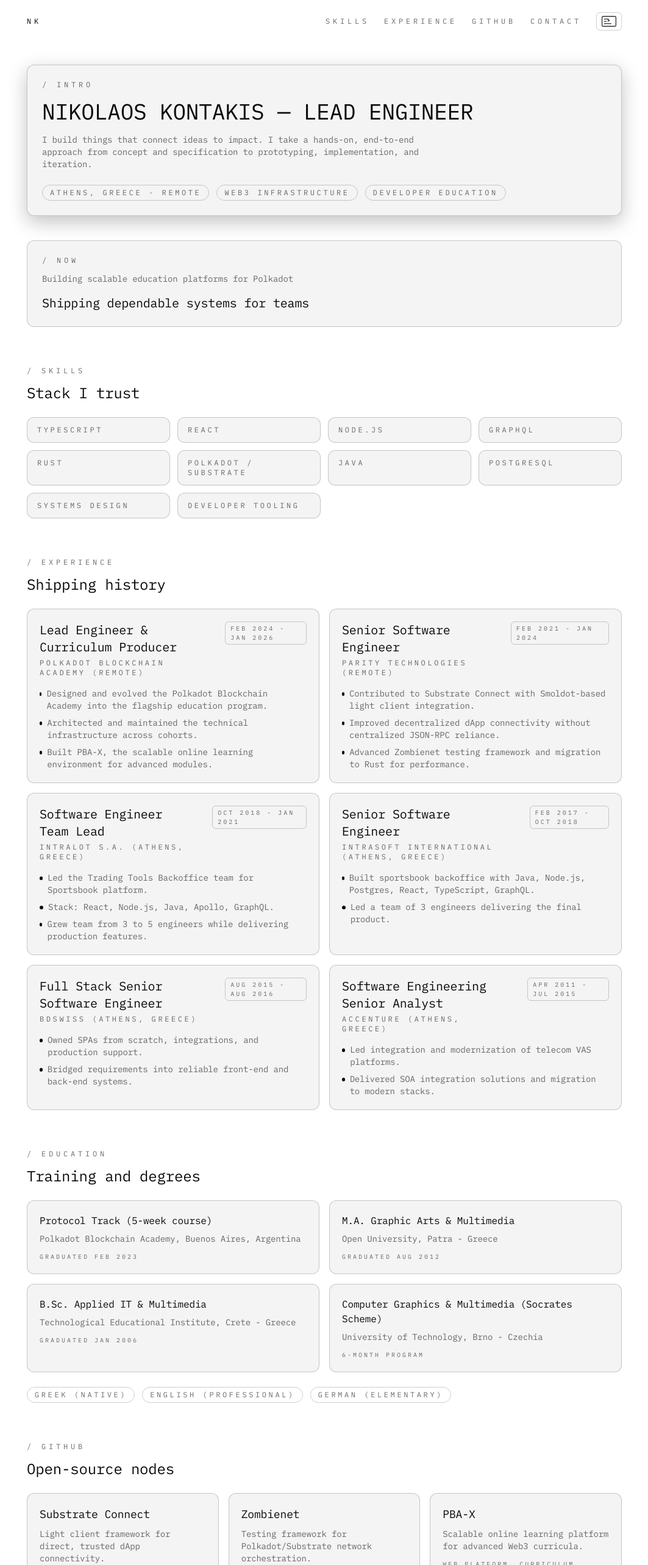
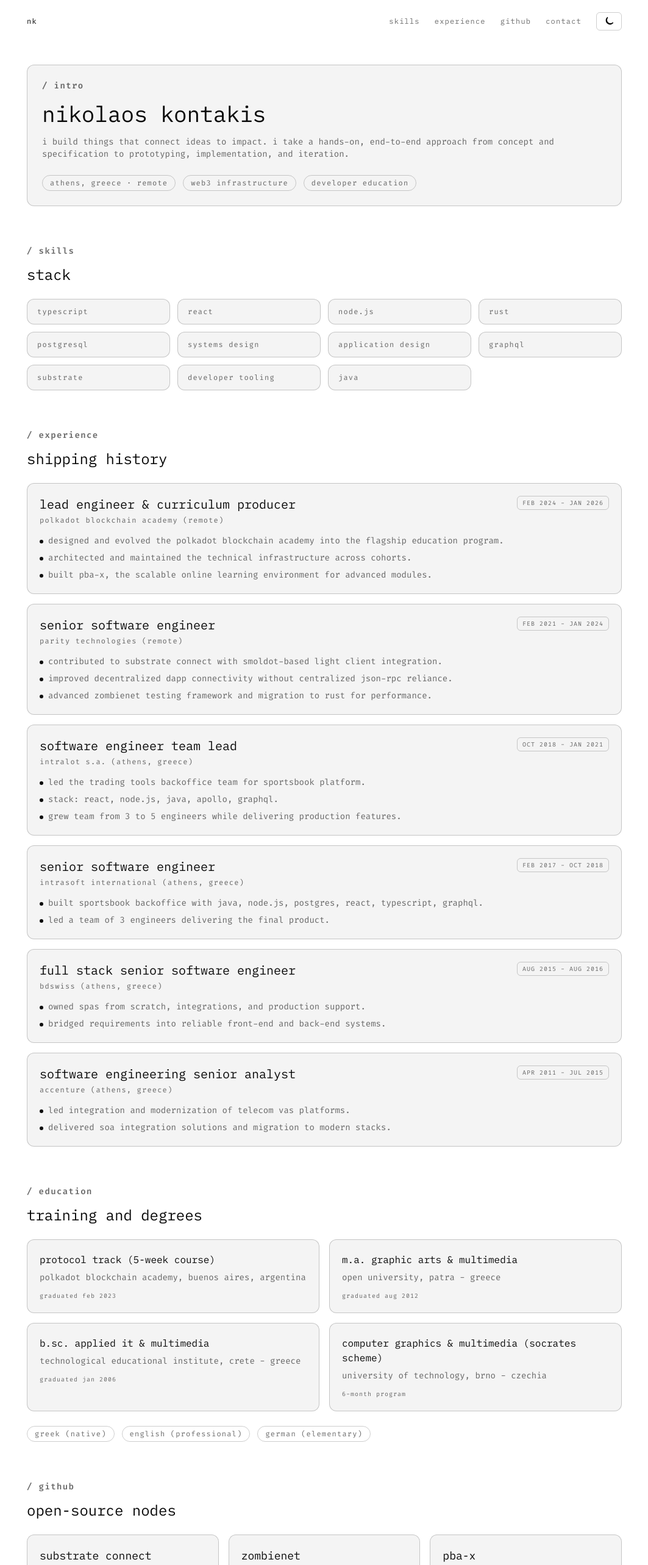
Before and after one commit to wirednkod/i, a React (Vite) app: page / in a window 1280 px wide. Shown: the part 20-2586 px from the top of the page at 61% size, without its empty margins (108-1171 px from the left). Built offline with nearby package versions, Linux system fonts and the light colour scheme.

Commit message:
redesign my website

```diff
--- a/index.html
+++ b/index.html
@@ -3,11 +3,11 @@
   <head>
     <meta charset="UTF-8" />
     <meta name="viewport" content="width=device-width, initial-scale=1.0" />
-    <title>Nikolaos Kontakis — Lead Engineer</title>
+    <title>nikolaos kontakis — lead engineer</title>
     <link rel="preconnect" href="https://fonts.googleapis.com" />
     <link rel="preconnect" href="https://fonts.gstatic.com" crossorigin />
     <link
-      href="https://fonts.googleapis.com/css2?family=IBM+Plex+Mono:wght@300;400;500;600&display=swap"
+      href="https://fonts.googleapis.com/css2?family=Fira+Code:wght@300;400;500;600&family=IBM+Plex+Mono:wght@300;400;500;600&display=swap"
       rel="stylesheet"
     />
   </head>
--- a/src/App.tsx
+++ b/src/App.tsx
@@ -1,120 +1,121 @@
 import { useEffect, useState } from 'react'
 
 const skills = [
-  'TypeScript',
-  'React',
-  'Node.js',
-  'GraphQL',
-  'Rust',
-  'Polkadot / Substrate',
-  'Java',
-  'PostgreSQL',
-  'Systems Design',
-  'Developer Tooling',
+  'typescript',
+  'react',
+  'node.js',
+  'rust',
+  'postgresql',
+  'systems design',
+  'application design',
+  'graphql',
+  'substrate',
+  'developer tooling',
+  'java',
 ]
 
 const experience = [
   {
-    role: 'Lead Engineer & Curriculum Producer',
-    company: 'Polkadot Blockchain Academy (Remote)',
-    dates: 'Feb 2024 - Jan 2026',
+    role: 'lead engineer & curriculum producer',
+    company: 'polkadot blockchain academy (remote)',
+    dates: 'feb 2024 - jan 2026',
     highlights: [
-      'Designed and evolved the Polkadot Blockchain Academy into the flagship education program.',
-      'Architected and maintained the technical infrastructure across cohorts.',
-      'Built PBA-X, the scalable online learning environment for advanced modules.',
+      'designed and evolved the polkadot blockchain academy into the flagship education program.',
+      'architected and maintained the technical infrastructure across cohorts.',
+      'built pba-x, the scalable online learning environment for advanced modules.',
     ],
   },
   {
-    role: 'Senior Software Engineer',
-    company: 'Parity Technologies (Remote)',
-    dates: 'Feb 2021 - Jan 2024',
+    role: 'senior software engineer',
+    company: 'parity technologies (remote)',
+    dates: 'feb 2021 - jan 2024',
     highlights: [
-      'Contributed to Substrate Connect with Smoldot-based light client integration.',
-      'Improved decentralized dApp connectivity without centralized JSON-RPC reliance.',
-      'Advanced Zombienet testing framework and migration to Rust for performance.',
+      'contributed to substrate connect with smoldot-based light client integration.',
+      'improved decentralized dapp connectivity without centralized json-rpc reliance.',
+      'advanced zombienet testing framework and migration to rust for performance.',
     ],
   },
   {
-    role: 'Software Engineer Team Lead',
-    company: 'Intralot S.A. (Athens, Greece)',
-    dates: 'Oct 2018 - Jan 2021',
+    role: 'software engineer team lead',
+    company: 'intralot s.a. (athens, greece)',
+    dates: 'oct 2018 - jan 2021',
     highlights: [
-      'Led the Trading Tools Backoffice team for Sportsbook platform.',
-      'Stack: React, Node.js, Java, Apollo, GraphQL.',
-      'Grew team from 3 to 5 engineers while delivering production features.',
+      'led the trading tools backoffice team for sportsbook platform.',
+      'stack: react, node.js, java, apollo, graphql.',
+      'grew team from 3 to 5 engineers while delivering production features.',
     ],
   },
   {
-    role: 'Senior Software Engineer',
-    company: 'Intrasoft International (Athens, Greece)',
-    dates: 'Feb 2017 - Oct 2018',
+    role: 'senior software engineer',
+    company: 'intrasoft international (athens, greece)',
+    dates: 'feb 2017 - oct 2018',
     highlights: [
-      'Built sportsbook backoffice with Java, Node.js, Postgres, React, TypeScript, GraphQL.',
-      'Led a team of 3 engineers delivering the final product.',
+      'built sportsbook backoffice with java, node.js, postgres, react, typescript, graphql.',
+      'led a team of 3 engineers delivering the final product.',
     ],
   },
   {
-    role: 'Full Stack Senior Software Engineer',
-    company: 'BDSwiss (Athens, Greece)',
-    dates: 'Aug 2015 - Aug 2016',
+    role: 'full stack senior software engineer',
+    company: 'bdswiss (athens, greece)',
+    dates: 'aug 2015 - aug 2016',
     highlights: [
-      'Owned SPAs from scratch, integrations, and production support.',
-      'Bridged requirements into reliable front-end and back-end systems.',
+      'owned spas from scratch, integrations, and production support.',
+      'bridged requirements into reliable front-end and back-end systems.',
     ],
   },
   {
-    role: 'Software Engineering Senior Analyst',
-    company: 'Accenture (Athens, Greece)',
-    dates: 'Apr 2011 - Jul 2015',
+    role: 'software engineering senior analyst',
+    company: 'accenture (athens, greece)',
+    dates: 'apr 2011 - jul 2015',
     highlights: [
-      'Led integration and modernization of telecom VAS platforms.',
-      'Delivered SOA integration solutions and migration to modern stacks.',
+      'led integration and modernization of telecom vas platforms.',
+      'delivered soa integration solutions and migration to modern stacks.',
     ],
   },
 ]
 
 const projects = [
   {
-    name: 'Substrate Connect',
-    description: 'Light client framework for direct, trusted dApp connectivity.',
-    stack: 'Rust, TypeScript, Smoldot',
+    name: 'substrate connect',
+    description: 'light client framework for direct, trusted dapp connectivity.',
+    stack: 'rust, typescript, smoldot',
   },
   {
-    name: 'Zombienet',
-    description: 'Testing framework for Polkadot/Substrate network orchestration.',
-    stack: 'Rust, TypeScript',
+    name: 'zombienet',
+    description: 'testing framework for polkadot/substrate network orchestration.',
+    stack: 'rust, typescript',
   },
   {
-    name: 'PBA-X',
-    description: 'Scalable online learning platform for advanced Web3 curricula.',
-    stack: 'Web platform, curriculum systems',
+    name: 'pba-x',
+    description: 'scalable online learning platform for advanced web3 curricula.',
+    stack: 'web platform, curriculum systems',
   },
 ]
 
 const education = [
   {
-    program: 'Protocol Track (5-week course)',
-    school: 'Polkadot Blockchain Academy, Buenos Aires, Argentina',
-    date: 'Graduated Feb 2023',
+    program: 'protocol track (5-week course)',
+    school: 'polkadot blockchain academy, buenos aires, argentina',
+    date: 'graduated feb 2023',
   },
   {
-    program: 'M.A. Graphic Arts & Multimedia',
-    school: 'Open University, Patra - Greece',
-    date: 'Graduated Aug 2012',
+    program: 'm.a. graphic arts & multimedia',
+    school: 'open university, patra - greece',
+    date: 'graduated aug 2012',
   },
   {
-    program: 'B.Sc. Applied IT & Multimedia',
-    school: 'Technological Educational Institute, Crete - Greece',
-    date: 'Graduated Jan 2006',
+    program: 'b.sc. applied it & multimedia',
+    school: 'technological educational institute, crete - greece',
+    date: 'graduated jan 2006',
   },
   {
-    program: 'Computer Graphics & Multimedia (Socrates Scheme)',
-    school: 'University of Technology, Brno - Czechia',
+    program: 'computer graphics & multimedia (socrates scheme)',
+    school: 'university of technology, brno - czechia',
     date: '6-month program',
   },
 ]
 
-const languages = ['Greek (Native)', 'English (Professional)', 'German (Elementary)']
+const languages = ['greek (native)', 'english (professional)', 'german (elementary)']
 
 type ThemeMode = 'dark' | 'light'
 
@@ -136,75 +137,80 @@
     <div className="min-h-screen terminal-bg terminal-text">
       <div className="pointer-events-none fixed inset-0 bg-grain grid-overlay" />
       <div className="mx-auto flex min-h-screen max-w-5xl flex-col px-6 pb-16 pt-10">
-        <header className="flex items-center justify-between text-xs uppercase tracking-[0.4em] terminal-muted">
-          <span className="terminal-text">NK</span>
+        <header className="flex items-center justify-between text-xs tracking-[0.1em] terminal-muted">
+          <span className="terminal-text">nk</span>
           <div className="flex items-center gap-6">
             <nav className="hidden items-center gap-6 md:flex">
-              <a className="hover:terminal-text" href="#skills">
-                Skills
+              <a className="terminal-link hover:terminal-text" href="#skills">
+                skills
               </a>
-              <a className="hover:terminal-text" href="#experience">
-                Experience
+              <a className="terminal-link hover:terminal-text" href="#experience">
+                experience
               </a>
-              <a className="hover:terminal-text" href="#github">
-                GitHub
+              <a className="terminal-link hover:terminal-text" href="#github">
+                github
               </a>
-              <a className="hover:terminal-text" href="#contact">
-                Contact
+              <a className="terminal-link hover:terminal-text" href="#contact">
+                contact
               </a>
             </nav>
             <button
               type="button"
               onClick={toggleTheme}
               className="terminal-toggle"
-              aria-label={`Switch to ${theme === 'dark' ? 'light' : 'dark'} mode`}
-              title={`Switch to ${theme === 'dark' ? 'light' : 'dark'} mode`}
+              aria-label={`switch to ${theme === 'dark' ? 'light' : 'dark'} mode`}
+              title={`switch to ${theme === 'dark' ? 'light' : 'dark'} mode`}
             >
-              <svg viewBox="0 0 48 36" aria-hidden="true">
-                <rect x="3" y="3" width="42" height="30" rx="3" />
-                <path d="M9 11h14" />
-                <path d="M9 18h8" />
-                <path d="M20 18l5-3-5-3" />
-                <path d="M9 25h22" />
-              </svg>
+              {theme === 'dark' ? (
+                <svg viewBox="0 0 24 24" aria-hidden="true">
+                  <path d="M12 4v2" />
+                  <path d="M12 18v2" />
+                  <path d="M4 12h2" />
+                  <path d="M18 12h2" />
+                  <path d="M6.3 6.3l1.4 1.4" />
+                  <path d="M16.3 16.3l1.4 1.4" />
+                  <path d="M6.3 17.7l1.4-1.4" />
+                  <path d="M16.3 7.7l1.4-1.4" />
+                  <circle cx="12" cy="12" r="4" />
+                </svg>
+              ) : (
+                <svg viewBox="0 0 24 24" aria-hidden="true">
+                  <path d="M20 14.5A7.5 7.5 0 1 1 9.5 4a6 6 0 1 0 10.5 10.5z" />
+                </svg>
+              )}
             </button>
           </div>
         </header>
 
         <section className="mt-14 flex flex-col gap-10">
-          <div className="terminal-panel shadow-soft p-6">
-            <p className="text-xs uppercase tracking-[0.4em] terminal-muted">/ intro</p>
-            <h1 className="mt-4 text-3xl uppercase terminal-text md:text-4xl">
-              Nikolaos Kontakis — Lead Engineer
+          <div className="terminal-panel p-6">
+            <p className="text-sm font-semibold tracking-[0.1em] terminal-muted">/ intro</p>
+            <h1 className="terminal-title mt-4 text-3xl terminal-text md:text-4xl">
+              nikolaos kontakis
             </h1>
-            <p className="mt-4 max-w-2xl text-sm terminal-muted">
-              I build things that connect ideas to impact. I take a hands-on, end-to-end approach
+            <p className="mt-4 text-sm terminal-muted">
+              i build things that connect ideas to impact. i take a hands-on, end-to-end approach
               from concept and specification to prototyping, implementation, and iteration.
             </p>
-            <div className="mt-6 flex flex-wrap gap-3 text-xs uppercase tracking-[0.3em] terminal-muted">
-              <span className="terminal-pill">Athens, Greece · Remote</span>
-              <span className="terminal-pill">Web3 Infrastructure</span>
-              <span className="terminal-pill">Developer Education</span>
+            <div className="mt-6 flex flex-wrap gap-3 text-xs tracking-[0.1em] terminal-muted">
+              <span className="terminal-pill">athens, greece · remote</span>
+              <span className="terminal-pill">web3 infrastructure</span>
+              <span className="terminal-pill">developer education</span>
             </div>
-          </div>
-
-          <div className="terminal-panel p-6">
-            <p className="text-xs uppercase tracking-[0.4em] terminal-muted">/ now</p>
-            <div className="mt-3 flex flex-wrap items-center gap-3 text-sm terminal-muted">
-              <span>Building scalable education platforms for Polkadot</span>
-            </div>
-            <div className="mt-4 text-xl terminal-text">Shipping dependable systems for teams</div>
           </div>
         </section>
 
         <section id="skills" className="mt-16">
           <div>
-            <p className="text-xs uppercase tracking-[0.4em] terminal-muted">/ skills</p>
-            <h2 className="mt-3 text-2xl terminal-text">Stack I trust</h2>
+            <p className="text-sm font-semibold tracking-[0.1em] terminal-muted">/ skills</p>
+            <h2 className="terminal-title mt-3 text-2xl terminal-text">stack</h2>
           </div>
           <div className="mt-6 grid gap-3 md:grid-cols-4">
             {skills.map((skill) => (
-              <div key={skill} className="terminal-panel px-4 py-3 text-xs uppercase tracking-[0.3em] terminal-muted">
+              <div
+                key={skill}
+                className="terminal-panel px-4 py-3 text-xs tracking-[0.1em] terminal-muted"
+              >
                 {skill}
               </div>
             ))}
@@ -213,18 +219,16 @@
 
         <section id="experience" className="mt-16">
           <div>
-            <p className="text-xs uppercase tracking-[0.4em] terminal-muted">/ experience</p>
-            <h2 className="mt-3 text-2xl terminal-text">Shipping history</h2>
+            <p className="text-sm font-semibold tracking-[0.1em] terminal-muted">/ experience</p>
+            <h2 className="terminal-title mt-3 text-2xl terminal-text">shipping history</h2>
           </div>
-          <div className="mt-6 grid gap-4 md:grid-cols-2">
+          <div className="mt-6 grid gap-4">
             {experience.map((role) => (
               <article key={role.role} className="terminal-panel p-5">
                 <div className="flex items-start justify-between gap-6">
                   <div>
-                    <h3 className="text-xl terminal-text">{role.role}</h3>
-                    <p className="mt-1 text-xs uppercase tracking-[0.3em] terminal-muted">
-                      {role.company}
-                    </p>
+                    <h3 className="terminal-title text-xl terminal-text">{role.role}</h3>
+                    <p className="mt-1 text-xs tracking-[0.1em] terminal-muted">{role.company}</p>
                   </div>
                   <span className="terminal-tag">{role.dates}</span>
                 </div>
@@ -243,21 +247,19 @@
 
         <section id="education" className="mt-16">
           <div>
-            <p className="text-xs uppercase tracking-[0.4em] terminal-muted">/ education</p>
-            <h2 className="mt-3 text-2xl terminal-text">Training and degrees</h2>
+            <p className="text-sm font-semibold tracking-[0.1em] terminal-muted">/ education</p>
+            <h2 className="terminal-title mt-3 text-2xl terminal-text">training and degrees</h2>
           </div>
           <div className="mt-6 grid gap-4 md:grid-cols-2">
             {education.map((item) => (
               <div key={item.program} className="terminal-panel p-5">
-                <h3 className="text-base terminal-text">{item.program}</h3>
+                <h3 className="terminal-title text-base terminal-text">{item.program}</h3>
                 <p className="mt-2 text-sm terminal-muted">{item.school}</p>
-                <p className="mt-3 text-[10px] uppercase tracking-[0.3em] terminal-muted">
-                  {item.date}
-                </p>
+                <p className="mt-3 text-[10px] tracking-[0.1em] terminal-muted">{item.date}</p>
               </div>
             ))}
           </div>
-          <div className="mt-6 flex flex-wrap gap-3 text-xs uppercase tracking-[0.3em] terminal-muted">
+          <div className="mt-6 flex flex-wrap gap-3 text-xs tracking-[0.1em] terminal-muted">
             {languages.map((lang) => (
               <span key={lang} className="terminal-pill">
                 {lang}
@@ -268,48 +270,74 @@
 
         <section id="github" className="mt-16">
           <div>
-            <p className="text-xs uppercase tracking-[0.4em] terminal-muted">/ github</p>
-            <h2 className="mt-3 text-2xl terminal-text">Open-source nodes</h2>
+            <p className="text-sm font-semibold tracking-[0.1em] terminal-muted">/ github</p>
+            <h2 className="terminal-title mt-3 text-2xl terminal-text">open-source nodes</h2>
           </div>
           <div className="mt-6 grid gap-4 md:grid-cols-3">
             {projects.map((project) => (
               <div key={project.name} className="terminal-panel p-5">
-                <h3 className="text-lg terminal-text">{project.name}</h3>
+                <h3 className="terminal-title text-lg terminal-text">{project.name}</h3>
                 <p className="mt-2 text-sm terminal-muted">{project.description}</p>
-                <p className="mt-3 text-[10px] uppercase tracking-[0.3em] terminal-muted">
-                  {project.stack}
-                </p>
+                <p className="mt-3 text-[10px] tracking-[0.1em] terminal-muted">{project.stack}</p>
               </div>
             ))}
           </div>
-          <div className="mt-6 text-xs uppercase tracking-[0.4em] terminal-muted">
-            github.com/wirednkod
-          </div>
+          <div className="mt-6 text-xs tracking-[0.1em] terminal-muted">github.com/wirednkod</div>
         </section>
 
         <section id="contact" className="mt-16">
           <div className="terminal-panel p-6">
-            <p className="text-xs uppercase tracking-[0.4em] terminal-muted">/ contact</p>
-            <h2 className="mt-3 text-2xl terminal-text">Let&apos;s build something useful</h2>
-            <p className="mt-3 text-sm terminal-muted">
-              kontakisnikos@gmail.com · linkedin.com/in/nikolaoskontakis
-            </p>
-            <div className="mt-5 flex flex-wrap gap-3 text-xs uppercase tracking-[0.3em]">
-              <a className="terminal-button" href="mailto:kontakisnikos@gmail.com">
-                Email
+            <p className="text-sm font-semibold tracking-[0.1em] terminal-muted">/ contact</p>
+            <h2 className="terminal-title mt-3 text-2xl terminal-text">
+              let&apos;s build something useful
+            </h2>
+            <div className="mt-5 flex flex-wrap gap-3 text-xs tracking-[0.1em]">
+              <a
+                className="terminal-button terminal-link"
+                href="mailto:wirednkod@proton.me"
+                target="_blank"
+                rel="noreferrer"
+              >
+                mail::nikos
               </a>
-              <a className="terminal-button ghost" href="https://www.linkedin.com/in/nikolaoskontakis/">
-                LinkedIn
+              <a
+                className="terminal-button ghost terminal-link"
+                href="https://www.linkedin.com/in/nikolaoskontakis/"
+                target="_blank"
+                rel="noreferrer"
+              >
+                linkedin::nikolaoskontakis
               </a>
-              <a className="terminal-button ghost" href="https://www.github.com/wirednkod">
-                GitHub
+              <a
+                className="terminal-button ghost terminal-link"
+                href="https://www.github.com/wirednkod"
+                target="_blank"
+                rel="noreferrer"
+              >
+                github::wirednkod
+              </a>
+              <a
+                className="terminal-button ghost terminal-link"
+                href="https://t.me/Wirednkod"
+                target="_blank"
+                rel="noreferrer"
+              >
+                telegram::wirednkod
+              </a>
+              <a
+                className="terminal-button ghost terminal-link"
+                href="https://x.com/wirednkod"
+                target="_blank"
+                rel="noreferrer"
+              >
+                x::wirednkod
               </a>
             </div>
           </div>
         </section>
 
-        <footer className="mt-12 border-t terminal-border py-6 text-[10px] uppercase tracking-[0.4em] terminal-muted">
-          © 2026 Nikolaos Kontakis · React + Vite + Tailwind
+        <footer className="mt-12 border-t terminal-border py-6 text-[10px] tracking-[0.1em] terminal-muted">
+          © 2026 nikolaos kontakis
         </footer>
       </div>
     </div>
--- a/src/index.css
+++ b/src/index.css
@@ -23,10 +23,10 @@
 }
 
 body {
-  font-family: 'IBM Plex Mono', ui-monospace, SFMono-Regular, Menlo, monospace;
+  font-family: 'Fira Code', ui-monospace, SFMono-Regular, Menlo, monospace;
   background: var(--bg);
   color: var(--fg);
-  letter-spacing: -0.01em;
+  letter-spacing: normal;
 }
 
 .terminal-bg {
@@ -69,7 +69,7 @@
   padding: 0.2rem 0.5rem;
   font-size: 10px;
   text-transform: uppercase;
-  letter-spacing: 0.3em;
+  letter-spacing: 0.1em;
   color: var(--muted);
 }
 
@@ -109,6 +109,14 @@
   stroke-width: 2;
 }
 
+.terminal-title {
+  font-family: 'IBM Plex Mono', ui-monospace, SFMono-Regular, Menlo, monospace;
+}
+
+.terminal-link {
+  font-family: 'IBM Plex Mono', ui-monospace, SFMono-Regular, Menlo, monospace;
+}
+
 .grid-overlay {
   background-size: 22px 22px;
   opacity: 0.08;
```
